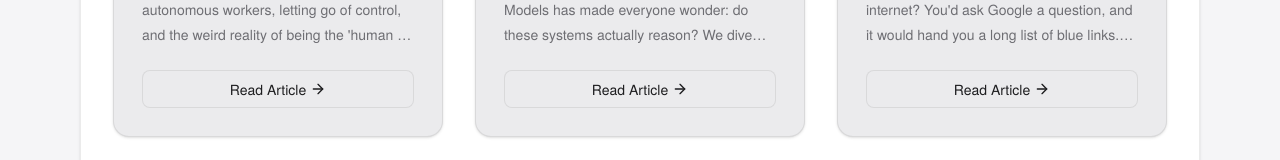
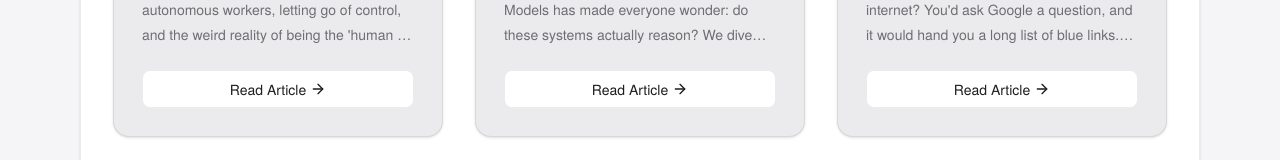
Before and after one commit to om202/NobleStack, a Next.js app: page /blogs in a window 1280 px wide. Shown: the part 731-891 px from the top of the page. Built offline with nearby package versions, Linux system fonts and the light colour scheme.

Commit message:
fix blog button

```diff
--- a/src/components/BlogCard.tsx
+++ b/src/components/BlogCard.tsx
@@ -43,7 +43,7 @@ export default function BlogCard({ post }: BlogCardProps) {
                     <p className="text-muted-theme text-sm mb-6 line-clamp-3 flex-1">
                         {post.excerpt}
                     </p>
-                    <div className="flex items-center justify-center text-main-theme font-medium text-sm mt-auto border border-theme rounded-lg px-4 py-2 bg-subtle-theme group-hover:bg-subtle-hover transition-colors pointer-events-none">
+                    <div className="flex items-center justify-center text-main-theme font-medium text-sm mt-auto border border-theme rounded-lg px-4 py-2 bg-card-theme group-hover:bg-subtle-hover transition-colors pointer-events-none">
                         Read Article <ArrowRight className="w-4 h-4 ml-1 transition-transform group-hover:translate-x-1" />
                     </div>
                 </div>
```
